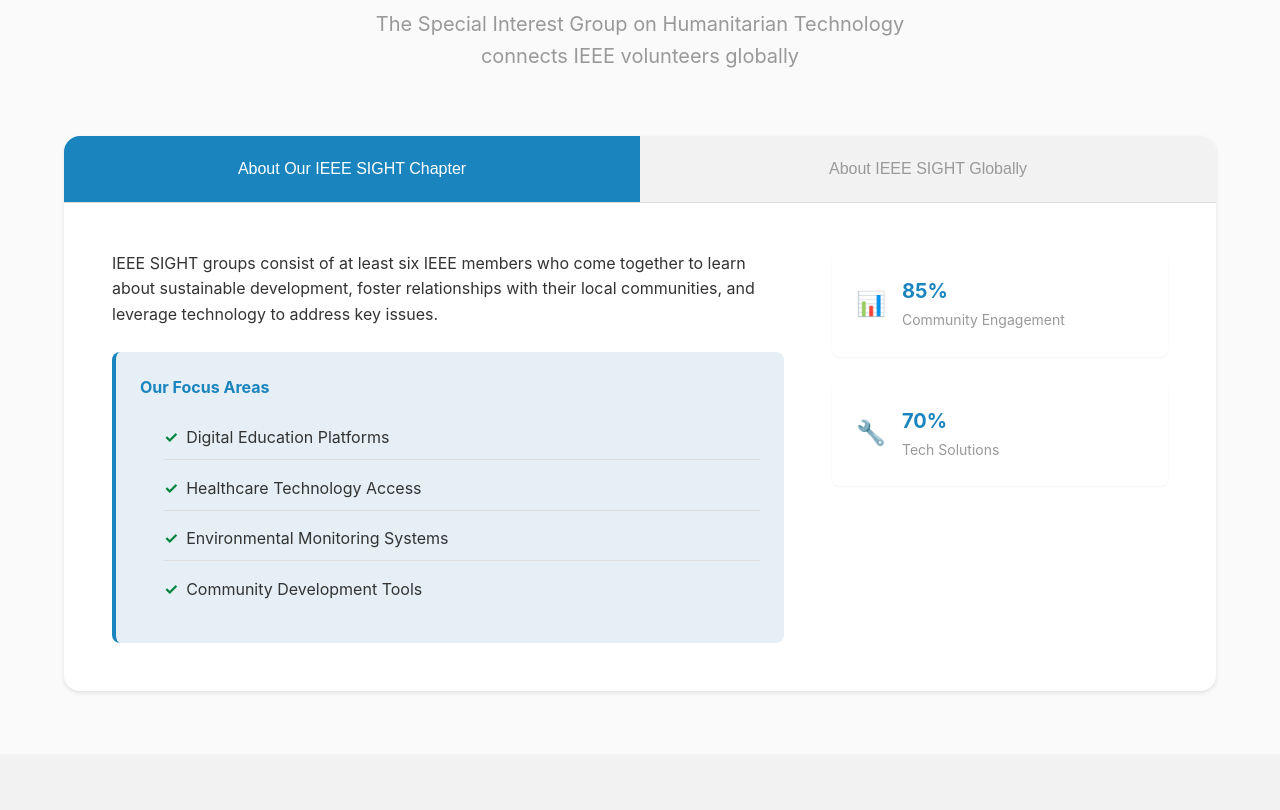
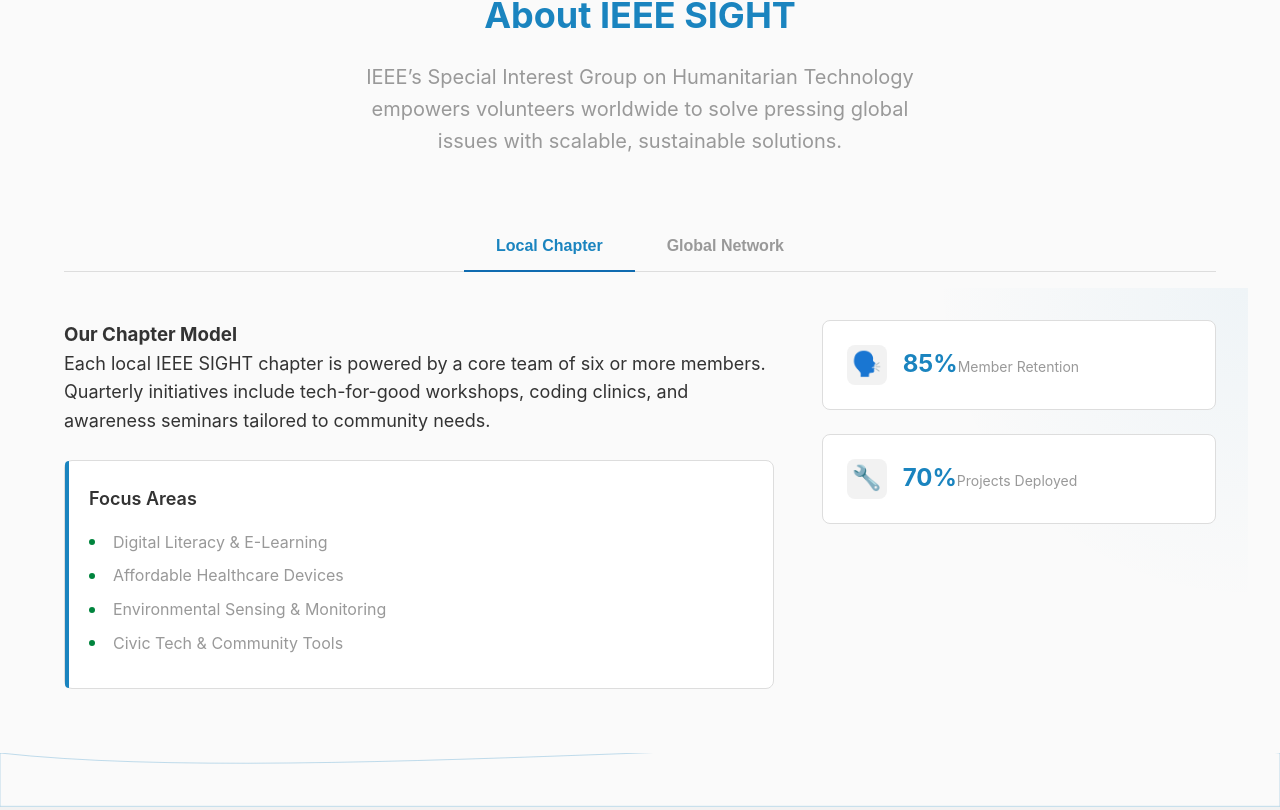
Before and after one commit to heavenlytalisman/IEEE-sight, a React (Create React App) app: page / in a window 1280 px wide. Shown: the part 930-1740 px from the top of the page. Built offline with nearby package versions, Linux system fonts and the light colour scheme.

Commit message:
Improved the About section

```diff
--- a/package.json
+++ b/package.json
@@ -10,6 +10,7 @@
     "framer-motion": "^12.23.12",
     "react": "^19.1.1",
     "react-dom": "^19.1.1",
+    "react-icons": "^5.5.0",
     "react-scripts": "5.0.1",
     "sass": "^1.90.0",
     "web-vitals": "^2.1.4"
--- a/src/components/About/About.jsx
+++ b/src/components/About/About.jsx
@@ -1,134 +1,218 @@
-import React, { useState } from 'react';
+// src/components/About.jsx
+import React, { useState, useEffect, useRef } from 'react';
 import './About.scss';
+import {
+  FaGlobe, FaUsers, FaMapMarkedAlt,
+  FaBullseye, FaHandsHelping,
+  FaChartLine, FaNetworkWired
+} from 'react-icons/fa';
 
-const About = () => {
-  const [activeTab, setActiveTab] = useState('chapter');
-
-  const globalStats = [
-    { number: '200+', label: 'Global Chapters' },
-    { number: '10,000+', label: 'Active Members' },
-    { number: '50+', label: 'Countries' }
+const statData = [
+  { icon: <FaGlobe />, number: '200+', label: 'Chapters' },
+  { icon: <FaUsers />, number: '10 000+', label: 'Volunteers' },
+  { icon: <FaMapMarkedAlt />, number: '50+', label: 'Countries' },
 ];
 
 const objectives = [
   {
-      icon: '🎯',
-      title: 'Promote Humanitarian Technology',
-      description: 'Advance humanitarian technology activities and sustainable development initiatives'
+    icon: <FaBullseye />,
+    title: 'Promote Humanitarian Tech',
+    description: 'Run workshops and hackathons tackling local sustainability challenges.',
   },
   {
-      icon: '📈',
-      title: 'Increase Awareness',
-      description: 'Raise awareness of technology\'s potential to improve living standards globally'
+    icon: <FaHandsHelping />,
+    title: 'Community Partnerships',
+    description: 'Deploy low-cost tech with NGOs, healthcare providers, and schools.',
   },
   {
-      icon: '🤝',
-      title: 'Community Engagement',
-      description: 'Partner with NGOs, civil society organizations, and corporate entities'
+    icon: <FaChartLine />,
+    title: 'Impact Measurement',
+    description: 'Track engagement, deployment, and satisfaction in an annual report.',
   },
   {
-      icon: '🌐',
-      title: 'Global Collaboration',
-      description: 'Work with international engineering community bodies and institutions'
-    }
+    icon: <FaNetworkWired />,
+    title: 'Global Network',
+    description: 'Connect chapters via an online platform for resource sharing.',
+  },
 ];
 
+const About = () => {
+  const [activeTab, setActiveTab] = useState('chapter');
+  const [sectionVisible, setSectionVisible] = useState(false);
+  const iconRefs = useRef([]);
+  const sectionRef = useRef(null);
+
+  useEffect(() => {
+    const onScroll = () => {
+      if (!sectionRef.current) return;
+      const top = sectionRef.current.getBoundingClientRect().top;
+      if (top < window.innerHeight * 0.8) {
+        setSectionVisible(true);
+        window.removeEventListener('scroll', onScroll);
+      }
+    };
+    window.addEventListener('scroll', onScroll);
+    return () => window.removeEventListener('scroll', onScroll);
+  }, []);
+
+  useEffect(() => {
+    if (!sectionVisible) return;
+    const obs = new IntersectionObserver(
+      entries => {
+        entries.forEach(entry => {
+          if (entry.isIntersecting) {
+            entry.target.classList.add('visible');
+            obs.unobserve(entry.target);
+          }
+        });
+      },
+      { threshold: 0.2 }
+    );
+    iconRefs.current.forEach(el => el && obs.observe(el));
+    return () => obs.disconnect();
+  }, [sectionVisible]);
+
   return (
-    <section id="about" className="section">
+    <>
+      <svg className="divider-top" viewBox="0 0 1440 60" preserveAspectRatio="none" aria-hidden="true">
+        <path d="M0,60 C360,20 1080,100 1440,60 L1440,0 L0,0 Z"
+              fill="none" stroke="var(--primary-color)" strokeWidth="1" opacity="0.3" />
+      </svg>
+
+      <section
+        id="about"
+        ref={sectionRef}
+        className={`section reveal-up${sectionVisible ? ' visible' : ''}`}
+        aria-labelledby="about-heading"
+      >
         <div className="container">
-        <div className="section-header">
-          <h2>About IEEE SIGHT</h2>
+          <header className="section-header">
+            <h2 id="about-heading">About IEEE SIGHT</h2>
             <p className="section-subtitle">
-            The Special Interest Group on Humanitarian Technology connects IEEE volunteers globally
+              IEEE’s Special Interest Group on Humanitarian Technology empowers volunteers
+              worldwide to solve pressing global issues with scalable, sustainable solutions.
             </p>
-        </div>
+          </header>
 
-        <div className="tabs-container reveal-up">
-          <div className="tabs-nav">
+          <nav className="tabs-nav" role="tablist" aria-label="About SIGHT">
             <button
-              className={`tab-btn ${activeTab === 'chapter' ? 'active' : ''}`}
+              role="tab"
+              aria-selected={activeTab === 'chapter'}
+              aria-controls="pane-chapter"
+              id="tab-chapter"
+              className={`tab-btn${activeTab === 'chapter' ? ' active' : ''}`}
               onClick={() => setActiveTab('chapter')}
-              data-tab="chapter"
             >
-              About Our IEEE SIGHT Chapter
+              Local Chapter
             </button>
             <button
-              className={`tab-btn ${activeTab === 'global' ? 'active' : ''}`}
+              role="tab"
+              aria-selected={activeTab === 'global'}
+              aria-controls="pane-global"
+              id="tab-global"
+              className={`tab-btn${activeTab === 'global' ? ' active' : ''}`}
               onClick={() => setActiveTab('global')}
-              data-tab="global"
             >
-              About IEEE SIGHT Globally
+              Global Network
             </button>
-          </div>
+          </nav>
 
           <div className="tabs-content">
-            <div className={`tab-pane ${activeTab === 'chapter' ? 'active' : ''}`} id="chapter">
+            {/* Local Chapter Pane */}
+            <article
+              id="pane-chapter"
+              role="tabpanel"
+              aria-labelledby="tab-chapter"
+              className={`tab-pane${activeTab === 'chapter' ? ' active' : ''}`}
+            >
               <div className="about-grid">
                 <div>
+                  <h3>Our Chapter Model</h3>
                   <p>
-                    IEEE SIGHT groups consist of at least six IEEE members who come together to learn about sustainable development, foster relationships with their local communities, and leverage technology to address key issues.
+                    Each local IEEE SIGHT chapter is powered by a core team of six or more members.
+                    Quarterly initiatives include tech-for-good workshops, coding clinics,
+                    and awareness seminars tailored to community needs.
                   </p>
 
                   <div className="highlight-box">
-                    <h4>Our Focus Areas</h4>
+                    <h4>Focus Areas</h4>
                     <ul>
-                      <li>Digital Education Platforms</li>
-                      <li>Healthcare Technology Access</li>
-                      <li>Environmental Monitoring Systems</li>
-                      <li>Community Development Tools</li>
+                      <li>Digital Literacy & E-Learning</li>
+                      <li>Affordable Healthcare Devices</li>
+                      <li>Environmental Sensing & Monitoring</li>
+                      <li>Civic Tech & Community Tools</li>
                     </ul>
                   </div>
                 </div>
 
                 <div className="impact-metrics">
-                  <div className="metric-card">
-                    <div className="metric-icon">📊</div>
+                  {[{
+                    icon: '🗣️',
+                    number: '85%',
+                    label: 'Member Retention'
+                  },{
+                    icon: '🔧',
+                    number: '70%',
+                    label: 'Projects Deployed'
+                  }].map((m, i) => (
+                    <div key={i} className="metric-card" tabIndex="0">
+                      <div className="metric-icon">{m.icon}</div>
                       <div>
-                      <span className="metric-number">85%</span>
-                      <span className="metric-label">Community Engagement</span>
+                        <span className="metric-number">{m.number}</span>
+                        <span className="metric-label">{m.label}</span>
                       </div>
                     </div>
-                  <div className="metric-card">
-                    <div className="metric-icon">🔧</div>
-                    <div>
-                      <span className="metric-number">70%</span>
-                      <span className="metric-label">Tech Solutions</span>
+                  ))}
                 </div>
               </div>
-                </div>
-              </div>
-            </div>
+            </article>
 
-            <div className={`tab-pane ${activeTab === 'global' ? 'active' : ''}`} id="global">
-              <div>
-                <p>
-                  IEEE SIGHT is a global network that connects IEEE volunteers interested in applying technical skills to humanitarian challenges.
-                </p>
-
+            {/* Global Network Pane */}
+            <article
+              id="pane-global"
+              role="tabpanel"
+              aria-labelledby="tab-global"
+              className={`tab-pane${activeTab === 'global' ? ' active' : ''}`}
+            >
               <div className="global-stats">
-                  {globalStats.map((stat, index) => (
-                    <div key={index} className="stat-item">
-                      <span className="number">{stat.number}</span>
-                      <span className="label">{stat.label}</span>
+                {statData.map((s, i) => (
+                  <div key={i} className="stat-item" tabIndex="0">
+                    <span className="number">{s.number}</span>
+                    <span className="label">{s.label}</span>
+                    <span
+                      className="stat-icon icon-wrap"
+                      ref={el => (iconRefs.current[i] = el)}
+                    >
+                      {s.icon}
+                    </span>
                   </div>
                 ))}
               </div>
 
               <div className="objectives-grid">
-                  {objectives.map((objective, index) => (
-                    <div key={index} className="objective-card">
-                      <div className="objective-icon">{objective.icon}</div>
-                      <h4>{objective.title}</h4>
-                      <p>{objective.description}</p>
+                {objectives.map((o, i) => (
+                  <div key={i} className="objective-card" tabIndex="0">
+                    <span
+                      className="objective-icon icon-wrap"
+                      ref={el => (iconRefs.current[statData.length + i] = el)}
+                    >
+                      {o.icon}
+                    </span>
+                    <h4>{o.title}</h4>
+                    <p>{o.description}</p>
                   </div>
                 ))}
               </div>
-              </div>
-            </div>
-          </div>
+            </article>
           </div>
         </div>
       </section>
+
+      <svg className="divider-bottom" viewBox="0 0 1440 60" preserveAspectRatio="none" aria-hidden="true">
+        <path d="M0,0 C360,40 1080,-40 1440,0 L1440,60 L0,60 Z"
+              fill="none" stroke="var(--primary-color)" strokeWidth="1" opacity="0.3" />
+      </svg>
+    </>
   );
 };
 
--- a/src/components/About/About.scss
+++ b/src/components/About/About.scss
@@ -1,65 +1,186 @@
+/* src/components/About-minimal-enhanced.scss */
+/* Matches variables in App.scss without changing variable names */
+
+.section {
+  position: relative;
+  overflow: hidden;
+  padding: var(--spacing-3xl) 0;
+  background: var(--background);
+}
+
+.divider-top,
+.divider-bottom {
+  display: block;
+  width: 100%;
+  height: auto;
+}
+
+.container {
+  max-width: 1200px;
+  margin: 0 auto;
+  padding: 0 var(--spacing-lg);
+}
+
+.section-header {
+  text-align: center;
+  margin-bottom: var(--spacing-3xl);
+
+  h2 {
+    font-size: var(--font-size-5xl);
+    font-weight: 700;
+    color: var(--primary-color);
+    margin-bottom: var(--spacing-md);
+  }
+
+  .section-subtitle {
+    font-size: var(--font-size-xl);
+    color: var(--text-secondary);
+    max-width: 600px;
+    margin: 0 auto;
+  }
+}
+
+.tabs-nav {
+  display: flex;
+  justify-content: center;
+  border-bottom: 1px solid var(--border);
+  margin-bottom: var(--spacing-2xl);
+
+  @media (max-width: 768px) {
+    flex-direction: column;
+    gap: var(--spacing-md);
+  }
+}
+
+.tab-btn {
+  background: transparent;
+  border: none;
+  padding: var(--spacing-md) var(--spacing-xl);
+  font-size: var(--font-size-base);
+  font-weight: 600;
+  color: var(--text-secondary);
+  cursor: pointer;
+  position: relative;
+  transition: var(--transition);
+
+  &::after {
+    content: '';
+    position: absolute;
+    bottom: -1px;
+    left: 0;
+    right: 0;
+    height: 2px;
+    background: var(--secondary-color);
+    transform: scaleX(0);
+    transform-origin: center;
+    transition: var(--transition);
+  }
+
+  &:hover {
+    color: var(--primary-color);
+  }
+
+  &.active {
+    color: var(--primary-color);
+    &::after {
+      transform: scaleX(1);
+    }
+  }
+}
+
+.tabs-content {
+  padding: 0;
+}
+
+.tab-pane {
+  display: none;
+  &.active {
+    display: block;
+  }
+}
+
 .about-grid {
+  position: relative;
   display: grid;
-  grid-template-columns: 2fr 1fr;
+  grid-template-columns: 1.8fr 1fr;
   gap: var(--spacing-2xl);
-  align-items: start;
+
+  &::before {
+    content: '';
+    position: absolute;
+    top: -2rem;
+    right: -2rem;
+    width: 20rem;
+    height: 20rem;
+    background: radial-gradient(circle at top right, var(--primary-color) 0%, transparent 70%);
+    opacity: 0.05;
+    pointer-events: none;
+  }
+
+  > * {
+    position: relative;
+  }
+
+  p {
+    margin-bottom: var(--spacing-lg);
+    font-size: var(--font-size-lg);
+    color: var(--text-primary);
+  }
 
   @media (max-width: 768px) {
     grid-template-columns: 1fr;
     gap: var(--spacing-xl);
   }
+}
 
-  h3 {
-    color: var(--primary-color);
-    margin-bottom: var(--spacing-md);
+.highlight-box {
+  background: var(--surface);
+  border: 1px solid var(--border);
+  border-radius: var(--radius);
+  padding: var(--spacing-lg);
+  position: relative;
+
+  &::before {
+    content: '';
+    position: absolute;
+    top: 0;
+    left: 0;
+    width: 4px;
+    height: 100%;
+    background: var(--primary-color);
+    border-radius: var(--radius) 0 0 var(--radius);
   }
 
-  p {
-    margin-bottom: var(--spacing-lg);
-    line-height: 1.6;
+  h4 {
+    font-size: var(--font-size-lg);
+    font-weight: 600;
+    color: var(--text-primary);
+    margin-bottom: var(--spacing-md);
   }
 
   ul {
     list-style: none;
     padding: 0;
+    margin: 0;
 
     li {
-      padding: var(--spacing-sm) 0;
-      border-bottom: 1px solid var(--border);
+      position: relative;
+      padding-left: var(--spacing-lg);
+      margin-bottom: var(--spacing-sm);
+      color: var(--text-secondary);
+      font-size: var(--font-size-base);
 
-      &:before {
-        content: "✓";
-        color: var(--sight-green);
-        font-weight: bold;
-        margin-right: var(--spacing-sm);
-      }
-
-      &:last-child {
-        border-bottom: none;
+      &::before {
+        content: '';
+        position: absolute;
+        top: 0.6rem;
+        left: 0;
+        width: 6px;
+        height: 6px;
+        background: var(--sight-green);
+        border-radius: 50%;
       }
     }
-  }
-}
-
-.highlight-box {
-  background: rgba(0, 98, 155, 0.1);
-  padding: var(--spacing-lg);
-  border-radius: var(--radius);
-  margin-top: var(--spacing-lg);
-  border-left: 4px solid var(--primary-color);
-
-  h4 {
-    color: var(--primary-color);
-    margin-bottom: var(--spacing-md);
-  }
-
-  ul {
-    margin-top: var(--spacing-md);
-    padding-left: var(--spacing-lg);
-  }
-
-  li {
-    margin-bottom: var(--spacing-sm);
   }
 }
 
@@ -75,18 +196,33 @@
   gap: var(--spacing-md);
   padding: var(--spacing-lg);
   background: var(--surface);
+  border: 1px solid var(--border);
   border-radius: var(--radius);
-  box-shadow: var(--shadow-sm);
+  transition: var(--transition);
+
+  &:hover,
+  &:focus-within {
+    transform: scale(1.02);
+    box-shadow: var(--shadow-md);
+    border-color: var(--secondary-color);
+  }
 
   .metric-icon {
     font-size: var(--font-size-2xl);
+    width: 40px;
+    height: 40px;
+    display: flex;
+    align-items: center;
+    justify-content: center;
+    background: var(--background-alt);
+    border-radius: var(--radius);
+    color: var(--primary-color);
   }
 
   .metric-number {
-    font-size: var(--font-size-xl);
+    font-size: var(--font-size-2xl);
     font-weight: 700;
     color: var(--primary-color);
-    display: block;
   }
 
   .metric-label {
@@ -96,114 +232,149 @@
 }
 
 .global-stats {
-  display: flex;
-  justify-content: space-around;
+  position: relative;
+  display: grid;
+  grid-template-columns: repeat(3, 1fr);
+  gap: var(--spacing-2xl);
   margin: var(--spacing-2xl) 0;
 
+  &::before {
+    content: '';
+    position: absolute;
+    top: -2rem;
+    left: -2rem;
+    width: 20rem;
+    height: 20rem;
+    background: radial-gradient(circle at top left, var(--secondary-color) 0%, transparent 70%);
+    opacity: 0.05;
+    pointer-events: none;
+  }
+
+  > * {
+    position: relative;
+  }
+
   @media (max-width: 768px) {
-    flex-direction: column;
-    gap: var(--spacing-lg);
-    text-align: center;
+    grid-template-columns: 1fr;
+    gap: var(--spacing-xl);
   }
 }
 
 .stat-item {
   text-align: center;
+  padding: var(--spacing-lg);
+  background: var(--surface);
+  border: 1px solid var(--border);
+  border-radius: var(--radius);
+  transition: var(--transition);
+
+  &:hover,
+  &:focus-within {
+    transform: translateY(-2px);
+    box-shadow: var(--shadow-sm);
+    border-color: var(--secondary-color);
+  }
 
   .number {
     display: block;
-    font-size: var(--font-size-2xl);
+    font-size: var(--font-size-4xl);
     font-weight: 700;
     color: var(--primary-color);
+    margin-bottom: var(--spacing-sm);
   }
 
   .label {
     font-size: var(--font-size-sm);
     color: var(--text-secondary);
   }
+
+  .stat-icon {
+    margin-top: var(--spacing-sm);
+    font-size: var(--font-size-2xl);
+    color: var(--accent-primary);
+    opacity: 0.8;
+  }
 }
 
 .objectives-grid {
   display: grid;
-  grid-template-columns: repeat(2, 1fr);
-  gap: var(--spacing-lg);
-  margin-top: var(--spacing-2xl);
+  grid-template-columns: repeat(auto-fit, minmax(280px, 1fr));
+  gap: var(--spacing-2xl);
 
   @media (max-width: 768px) {
-    grid-template-columns: 1fr;
+    gap: var(--spacing-xl);
   }
 }
 
 .objective-card {
   padding: var(--spacing-lg);
   background: var(--surface);
+  border: 1px solid var(--border);
   border-radius: var(--radius);
-  box-shadow: var(--shadow-sm);
-  text-align: center;
   transition: var(--transition);
 
-  &:hover {
-    transform: translateY(-4px);
+  &:hover,
+  &:focus-within {
+    transform: scale(1.02);
     box-shadow: var(--shadow-md);
+    border-color: var(--secondary-color);
   }
 
   .objective-icon {
     font-size: var(--font-size-3xl);
+    color: var(--primary-color);
     margin-bottom: var(--spacing-md);
+    opacity: 0.9;
   }
 
   h4 {
-    color: var(--primary-color);
+    font-size: var(--font-size-xl);
+    font-weight: 600;
+    color: var(--text-primary);
+    position: relative;
     margin-bottom: var(--spacing-sm);
+
+    &::after {
+      content: '';
+      display: block;
+      width: 50%;
+      height: 4px;
+      background: var(--accent-primary);
+      margin: var(--spacing-sm) auto var(--spacing-md);
+      transform: scaleX(0);
+      transform-origin: center;
+      transition: var(--transition-slow);
+    }
+  }
+
+  .icon-wrap.visible + h4::after {
+    transform: scaleX(1);
   }
 
   p {
-    font-size: var(--font-size-sm);
+    font-size: var(--font-size-base);
+    line-height: 1.6;
     color: var(--text-secondary);
-    line-height: 1.5;
   }
 }
 
-// Tab system styles
-.tabs-container {
-  background: var(--surface);
-  border-radius: var(--radius-lg);
-  box-shadow: var(--shadow);
-  overflow: hidden;
+/* Scroll reveal */
+.reveal-up {
+  opacity: 0;
+  transform: translateY(20px);
+  transition: opacity 0.6s ease, transform 0.6s ease;
+}
+.reveal-up.visible {
+  opacity: 1;
+  transform: translateY(0);
 }
 
-.tabs-nav {
-  display: flex;
-  background: var(--background-alt);
-  border-bottom: 1px solid var(--border);
-}
-
-.tab-btn {
-  flex: 1;
-  padding: var(--spacing-lg);
-  border: none;
-  background: transparent;
-  font-size: var(--font-size-base);
-  font-weight: 500;
-  color: var(--text-secondary);
-  cursor: pointer;
-  transition: var(--transition);
-
-  &.active,
-  &:hover {
-    background: var(--primary-color);
-    color: white;
+/* Accessibility */
+@media (prefers-reduced-motion: reduce) {
+  *,
+  *::before,
+  *::after {
+    animation-duration: 0.01ms !important;
+    transition-duration: 0.01ms !important;
   }
 }
-
-.tabs-content {
-  padding: var(--spacing-2xl);
-}
-
-.tab-pane {
-  display: none;
-
-  &.active {
-    display: block;
-  }
-}
```
Also changed, not shown: 1 other file (tests, documents, lock files or other folders). Lines whose indentation alone changed are shown as unchanged.
